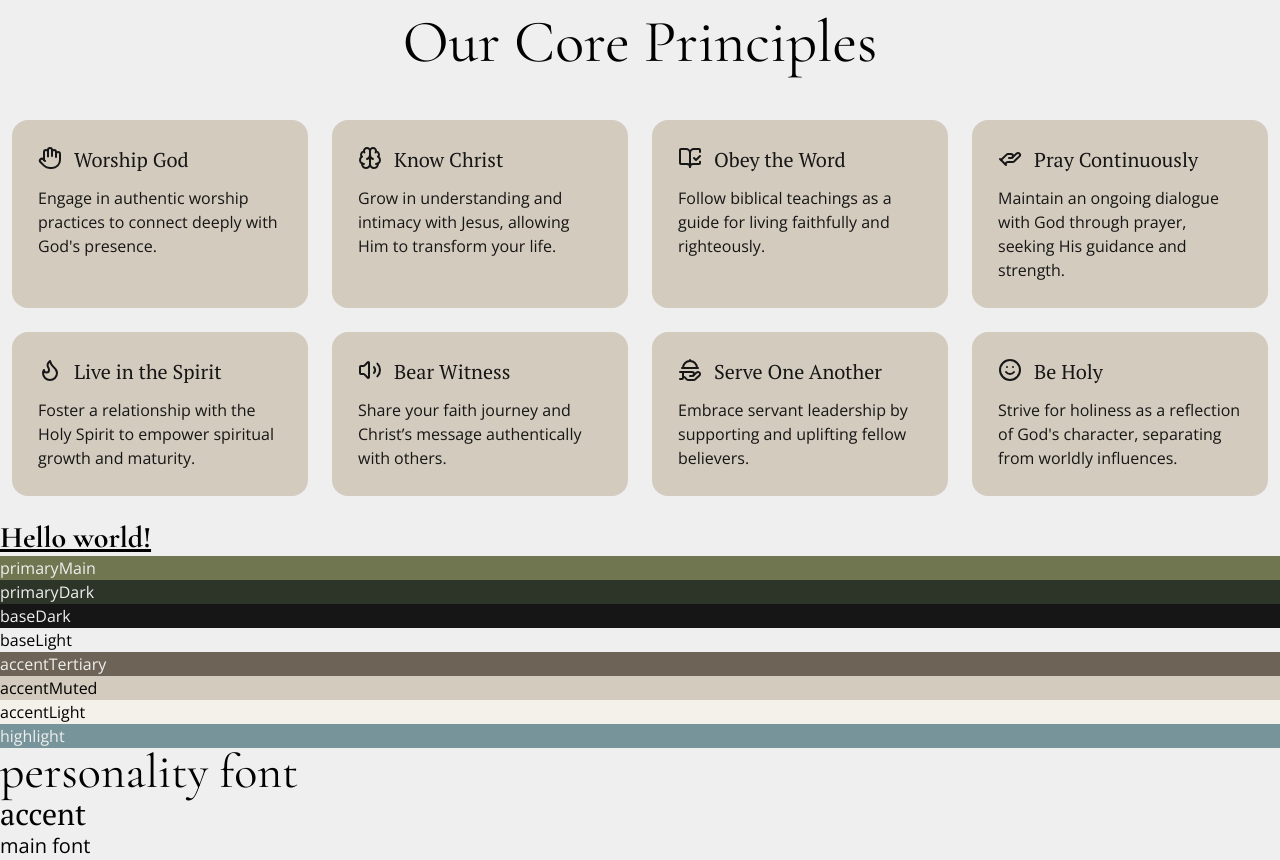
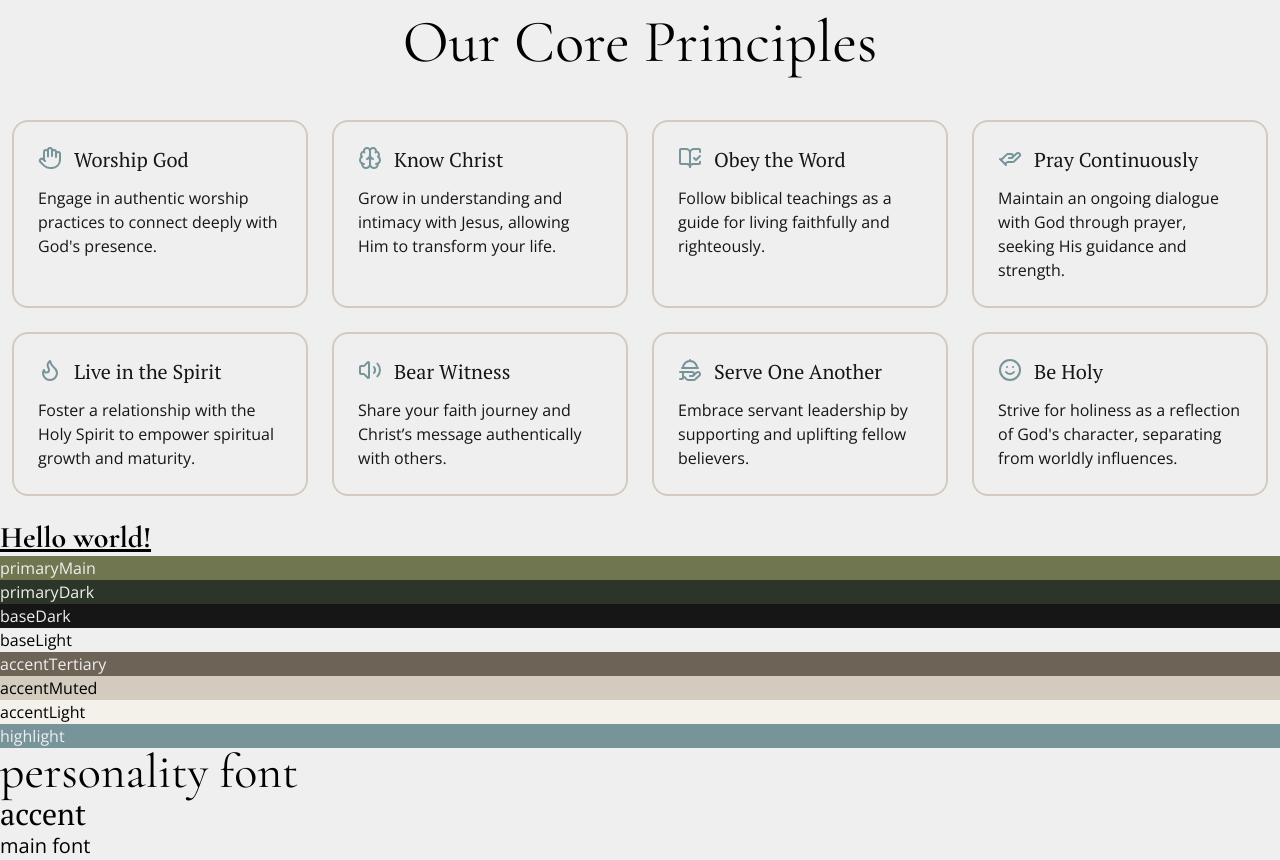
Before and after one commit to pandalexander/sandals-site, a React (Vite) app: page / in a window 1280 px wide. Shown: the part 2840-3700 px from the top of the page. Built offline with nearby package versions, Linux system fonts and the light colour scheme.

Commit message:
Fix colors in principles cards

```diff
--- a/src/components/CorePrinciples.jsx
+++ b/src/components/CorePrinciples.jsx
@@ -14,10 +14,10 @@ function Principle({ Icon, title, paragraph }) {
   return (
     <div
       className="min-w-fit
-    p-6 flex flex-col gap-3 bg-accentMuted to-primaryDark text-baseDark rounded-2xl transition-all duration-300 ease-in-out hover:bg-baseLight hover:cursor-default border-accentMuted border-2 hover:border-primaryMain hover:shadow-lg"
+    p-6 flex flex-col gap-3 bg-baseLight to-primaryDark text-baseDark rounded-2xl transition-all duration-300 ease-in-out hover:bg-accentLight hover:cursor-default border-accentMuted border-2 hover:border-primaryMain hover:shadow-lg"
     >
       <div className="flex gap-3">
-        <Icon className={`min-w-6 min-h-6 `} />
+        <Icon className={`min-w-6 min-h-6 text-highlight`} />
         <h3>{title}</h3>
       </div>
       <p>{paragraph}</p>
```
